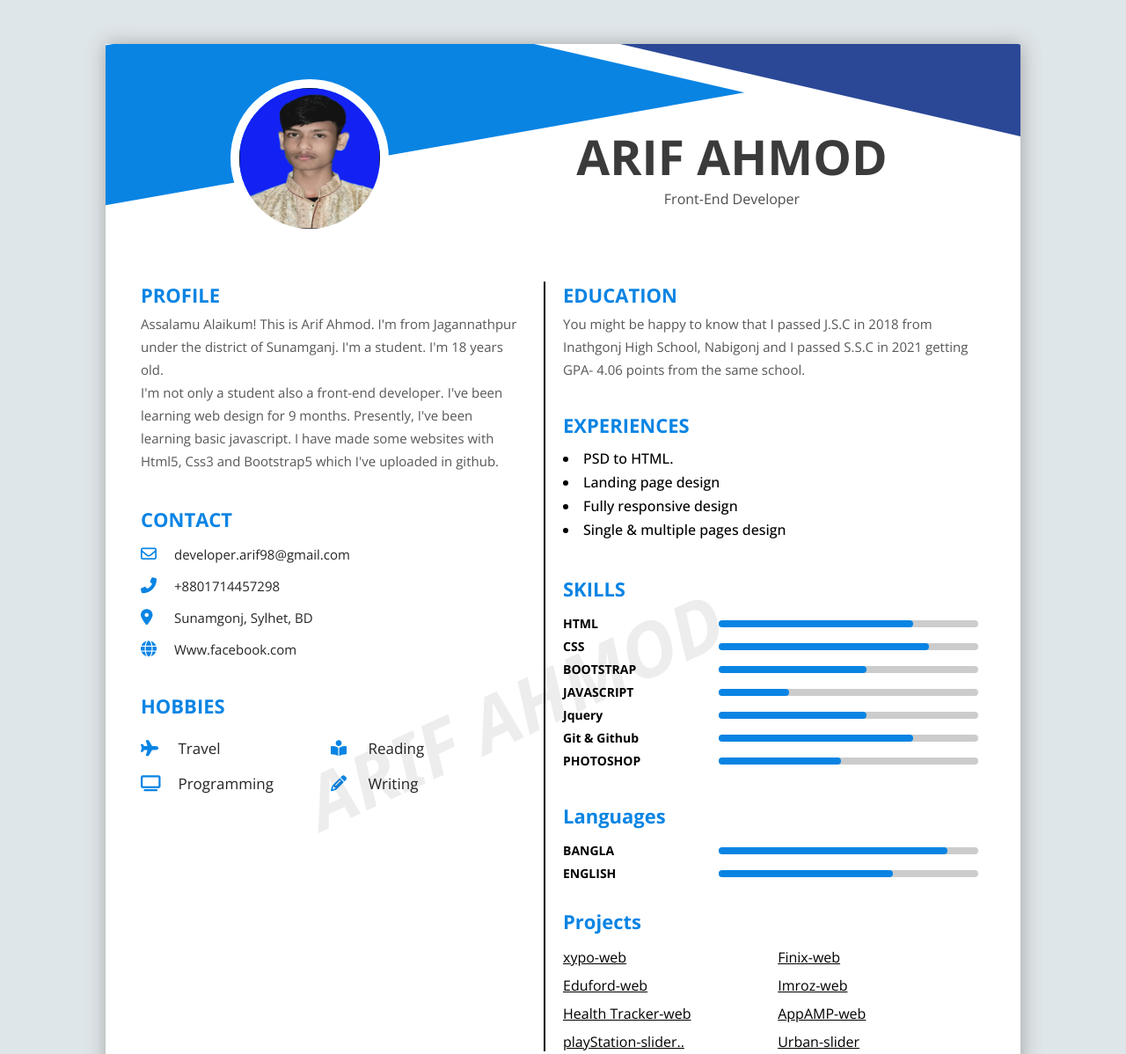
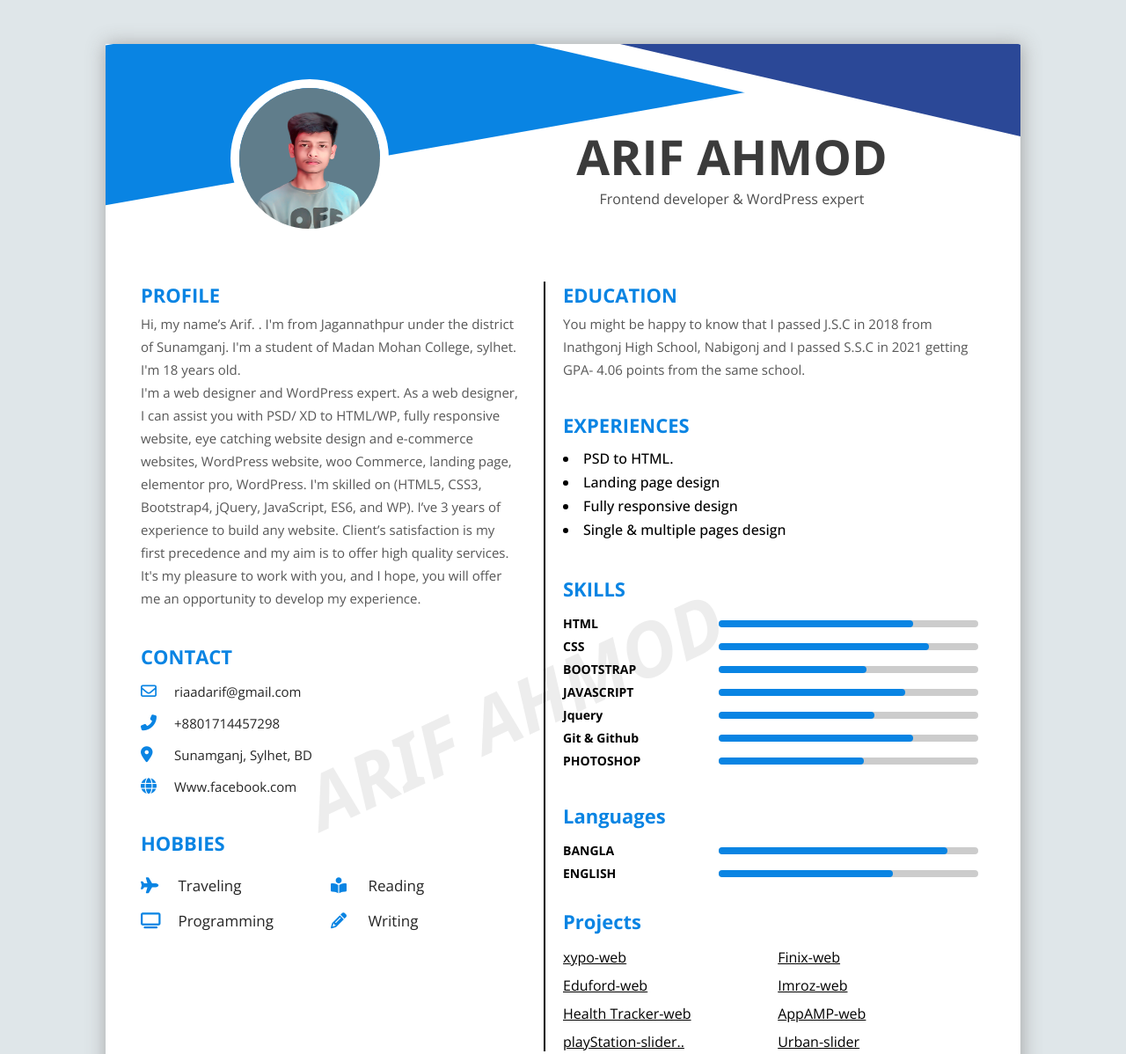
Before and after one commit to Arif-Ahmod98/Arif-Cv, a plain HTML site: page index.html in a window 1280 px wide. Shown: the top 1198 px of the page at 88% size. Drawn offline with nearby package versions, Linux system fonts and the light colour scheme.

Commit message:
modified some conetents

```diff
--- a/index.html
+++ b/index.html
@@ -22,12 +22,12 @@
       <div class="heading">
         <div class="profile">
           <div class="image">
-            <img src="images/profile.png" />
+            <img src="images/Riaad-Arif.png" />
           </div>
         </div>
         <div class="name">
           <h2>ARIF AHMOD</h2>
-          <h4>Front-End Developer</h4>
+          <h4>Frontend developer & WordPress expert</h4>
         </div>
       </div>
 
@@ -36,26 +36,25 @@
         <div class="col-left-about">
           <strong>PROFILE</strong>
           <p class="default_p">
-            Assalamu Alaikum! This is Arif Ahmod. I'm from Jagannathpur under the district of Sunamganj. I'm a student. I'm 18 years old.
+            Hi, my name’s Arif. . I'm from Jagannathpur under the district of Sunamganj. I'm a student of Madan Mohan College, sylhet. I'm 18 years old.
           </p>
           <p class="default_p">
-            I'm not only a student also a front-end developer. I've been learning web design for 9 months. Presently, I've been learning
-            basic javascript. I have made some websites with Html5, Css3 and Bootstrap5 which I've uploaded in github.
+           I'm a web designer and WordPress expert. As a web designer, I can assist you with PSD/ XD to HTML/WP, fully responsive website, eye catching website design and e-commerce websites, WordPress website, woo Commerce, landing page, elementor pro, WordPress. I'm skilled on (HTML5, CSS3, Bootstrap4, jQuery, JavaScript, ES6, and WP). I’ve 3 years of experience to build any website. Client’s satisfaction is my first precedence and my aim is to offer high quality services. It's my pleasure to work with you, and I hope, you will offer me an opportunity to develop my experience.
           </p>
           <div class="contact">
             <strong>CONTACT</strong>
             <ul class="contact-list">
               <li>
-                <span><i class="far fa-envelope"></i></span><a href="mailto:developer.arif98@gmail.com">developer.arif98@gmail.com</a>
+                <span><i class="far fa-envelope"></i></span><a href="mailto:developer.arif98@gmail.com">riaadarif@gmail.com</a>
               </li>
               <li>
                 <span><i class="fas fa-phone-alt"></i></span><a href="tel: +8801714457298">+8801714457298</a>
               </li>
               <li>
-                <span><i class="fas fa-map-marker-alt"></i></span><a href="https://goo.gl/maps/yyAPDgHGK2dayRkV6">Sunamgonj, Sylhet, BD</a>
+                <span><i class="fas fa-map-marker-alt"></i></span><a href="https://goo.gl/maps/yyAPDgHGK2dayRkV6">Sunamganj, Sylhet, BD</a>
               </li>
               <li>
-                <span><i class="fas fa-globe"></i></span><a href="https://www.facebook.com/arif.ahmod.399/">Www.facebook.com</a>
+                <span><i class="fas fa-globe"></i></span><a href="https://www.facebook.com/riaadarif/">Www.facebook.com</a>
               </li>
             </ul>
           </div>
@@ -64,7 +63,7 @@
             <div class="hobbies-list">
               <ul>
                 <li>
-                  <span><i class="fas fa-plane"></i></span> Travel
+                  <span><i class="fas fa-plane"></i></span> Traveling
                 </li>
                 <li>
                   <span><i class="fa fa-television" aria-hidden="true"></i></span> Programming
--- a/style.css
+++ b/style.css
@@ -4,11 +4,13 @@
   padding: 0px;
   margin: 0px;
 }
+
 body {
   background-color: #dfe6e9;
   font-family: "Open Sans", sans-serif;
   padding: 50px 0px;
 }
+
 /* WATERMARK */
 .watermark {
   width: 635px;
@@ -19,9 +21,11 @@ body {
   z-index: 0;
   font-size: 85px;
   color: #00000012;
-  font-family:  system-ui;;
+  font-family: system-ui;
+  ;
   font-style: italic;
 }
+
 .container {
   width: 75%;
   margin: auto;
@@ -46,6 +50,7 @@ body {
   transform: rotate(-10deg);
   z-index: 1;
 }
+
 .middle-background {
   position: absolute;
   top: 19px;
@@ -56,6 +61,7 @@ body {
   z-index: 5;
   transform: rotate(13deg);
 }
+
 .background-right {
   width: 50%;
   height: 112px;
@@ -66,10 +72,12 @@ body {
   z-index: 3;
   transform: rotate(13deg);
 }
+
 .heading {
   display: flex;
   justify-content: space-between;
 }
+
 .profile {
   flex-basis: 40%;
   text-align: center;
@@ -89,10 +97,12 @@ body {
   margin-top: 50px;
   z-index: 1;
 }
+
 h4 {
   font-weight: 400;
   color: #4d4d4d;
 }
+
 .name h2 {
   font-size: 55px;
   color: #3b3b3b;
@@ -105,13 +115,16 @@ h4 {
   justify-content: space-between;
   margin-top: 45px;
 }
+
 .col-left-about {
   flex-basis: 45%;
 }
+
 .col-right-about {
   flex-basis: 50%;
   position: relative;
 }
+
 .col-right-about::before {
   content: "";
   position: absolute;
@@ -128,11 +141,13 @@ strong {
   display: block;
   margin-bottom: 5px;
 }
+
 .default_p {
   color: #575757;
   font-size: 15px;
   line-height: 26px;
 }
+
 .contact {
   margin-top: 38px;
 }
@@ -141,9 +156,11 @@ strong {
   margin-top: 7px;
   list-style: none;
 }
+
 .contact-list li {
   margin: 12px 0px;
 }
+
 span {
   display: inline-block;
   margin-right: 8px;
@@ -151,38 +168,47 @@ span {
   color: #0984e3;
   width: 30px;
 }
+
 .contact-list a {
   color: #252525;
   text-decoration: none;
   font-size: 15px;
 }
+
 .hobbies {
   margin-top: 38px;
 }
+
 .hobbies-list {
   display: flex;
   align-items: center;
 }
+
 .hobbies-list ul {
   list-style: none;
   flex-basis: 50%;
 }
+
 .hobbies-list li {
   font-size: 17px;
   color: #252525;
   margin: 16px 0px;
 }
+
 .experience {
   margin-top: 35px;
 }
+
 .experience ul {
   list-style-position: inside;
   margin-top: 10px;
 }
+
 .experience ul li {
   line-height: 27px;
   font-weight: 500;
 }
+
 .skills {
   margin-top: 38px;
 }
@@ -190,9 +216,11 @@ span {
 .skills-name-percantage {
   margin-top: 15px;
 }
+
 .skills-list {
   list-style: none;
 }
+
 .skills-list li {
   display: flex;
   margin: 7px 0px;
@@ -204,9 +232,11 @@ h3 {
   margin-right: 30px;
   flex-basis: 40%;
 }
+
 .percent {
   flex-basis: 60%;
 }
+
 .percentage {
   width: 80%;
   height: 8px;
@@ -214,6 +244,7 @@ h3 {
   border-radius: 60px;
   position: relative;
 }
+
 .percentage::before {
   content: "";
   width: 75%;
@@ -224,47 +255,60 @@ h3 {
   background-color: #0984e3;
   border-radius: 60px;
 }
+
 .css-percent::before {
   width: 81% !important;
 }
+
 .bootsrap-percent::before {
   width: 57% !important;
 }
+
 .javascript-percent::before {
-  width: 27% !important;
+  width: 72% !important;
 }
+
 .jquery-percent::before {
-  width: 57% !important;
+  width: 60% !important;
 }
+
 .ps-percent::before {
-  width: 47% !important;
+  width: 56% !important;
 }
+
 .bangla-percent::before {
   width: 88%;
 }
+
 .english-percent::before {
   width: 67%;
 }
+
 .lang-list li {
   display: flex;
   margin: 7px 0px;
   align-items: center;
 }
+
 .languages {
   margin-top: 38px;
   margin-bottom: 30px;
 }
+
 ul.lang-list {
   margin-top: 15px;
 }
+
 .project {
   display: flex;
   justify-content: space-between;
   flex-wrap: wrap;
 }
+
 .project strong {
   width: 100%;
 }
+
 a.project-link {
   margin-right: 15px;
   margin-top: 10px;
@@ -283,6 +327,7 @@ a.project-link {
   transform: rotate(-10deg);
   z-index: 1;
 }
+
 .middle-bg {
   position: absolute;
   bottom: 19px;
@@ -293,6 +338,7 @@ a.project-link {
   z-index: 5;
   transform: rotate(13deg);
 }
+
 .left-bg {
   width: 50%;
   height: 112px;
@@ -303,6 +349,7 @@ a.project-link {
   z-index: 3;
   transform: rotate(13deg);
 }
+
 /*
 ===================================
             RESPONSIVE DESIGN
@@ -313,29 +360,37 @@ a.project-link {
   .name h2 {
     font-size: 40px;
   }
+
   .background-right {
     width: 60%;
   }
+
   .left-bg {
     width: 60%;
   }
+
   .middle-background {
     top: 30px;
   }
+
   .middle-bg {
     bottom: 30px;
   }
+
   .default_p {
     font-size: 13px;
   }
+
   strong {
     font-size: 20px;
   }
 }
+
 @media only screen and (max-width: 600px) {
-  .watermark{
+  .watermark {
     display: none;
   }
+
   .container {
     width: 80%;
     padding-top: 40px;
@@ -343,22 +398,28 @@ a.project-link {
     padding-left: 25px;
     padding-right: 25px;
   }
+
   .heading {
     align-items: center;
     flex-direction: column;
   }
+
   .middle-background {
     display: none;
   }
+
   .middle-bg {
     display: none;
   }
+
   .left-bg {
     display: none;
   }
+
   .background-right {
     display: none;
   }
+
   .background-left {
     width: 100%;
     height: 400px;
@@ -366,9 +427,11 @@ a.project-link {
     left: 0px;
     transform: rotate(0deg);
   }
+
   .name {
     margin-top: 28px;
   }
+
   .name h2 {
     color: #fff;
   }
@@ -377,22 +440,28 @@ a.project-link {
     font-weight: 400;
     color: #fff;
   }
+
   .heading {
     margin-bottom: 100px;
   }
+
   .about-section {
     flex-direction: column;
   }
+
   .col-right-about::before {
     display: none;
   }
+
   .default_p {
     font-size: 15px;
     line-height: 26px;
   }
+
   .education {
     margin-top: 25px;
   }
+
   .right-bg {
     display: none;
   }
```
Also changed, not shown: images/Riaad-Arif.png (added), images/Riaad_Arif.jpg (added).
